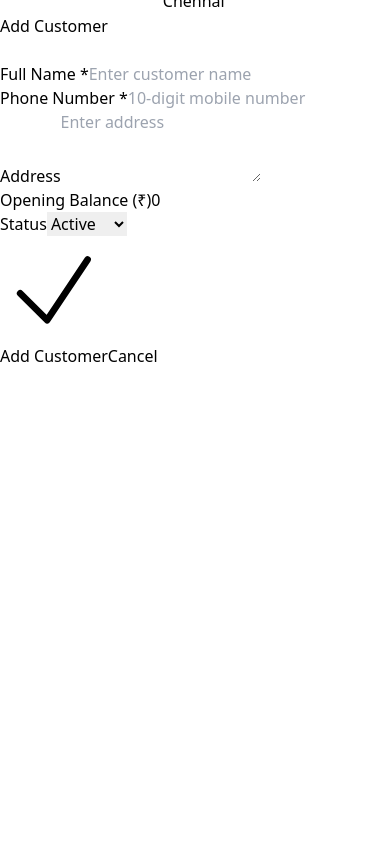
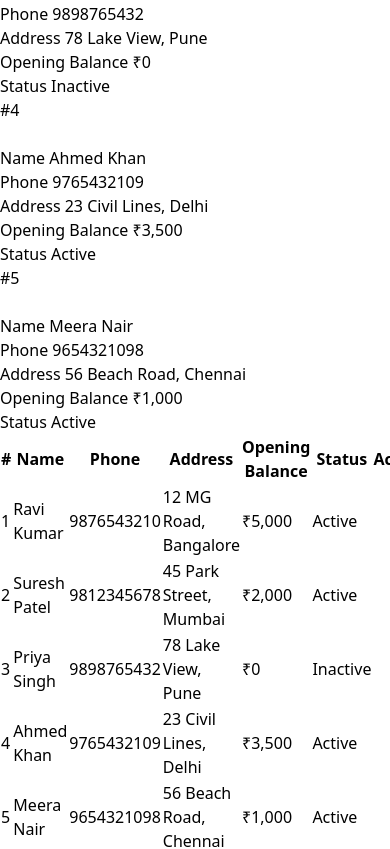
Before and after one commit to manikarajr/chelali, an Angular app: page /customers in a window 390 px wide. Shown: the part 4480-5329 px from the top of the page. Before the commit the page ends 4848 px from the top, so only its background shows below. Built offline with nearby package versions, Linux system fonts and the light colour scheme.

Commit message:
feat: introduce new `slide-panel` component for overlay content and `data-table` component with search, pagination, and responsive views.

```diff
--- a/src/app/shared/components/data-table/data-table.component.html
+++ b/src/app/shared/components/data-table/data-table.component.html
@@ -24,8 +24,87 @@
     </div>
   </div>
 
-  <!-- Table -->
-  <div class="overflow-x-auto">
+  <!-- ===================== MOBILE CARD VIEW (hidden on md+) ===================== -->
+  <div class="md:hidden">
+    @if (paginatedData().length === 0) {
+      <div class="px-4 py-12 text-center text-gray-400">
+        <div class="flex flex-col items-center">
+          <svg xmlns="http://www.w3.org/2000/svg" fill="none" viewBox="0 0 24 24" stroke-width="1.5"
+               stroke="currentColor" class="w-10 h-10 mb-2 text-gray-300">
+            <path stroke-linecap="round" stroke-linejoin="round"
+              d="M20.25 7.5l-.625 10.632a2.25 2.25 0 01-2.247 2.118H6.622a2.25 2.25 0 01-2.247-2.118L3.75 7.5m6 4.125l2.25 2.25m0 0l2.25 2.25M12 13.875l2.25-2.25M12 13.875l-2.25-2.25M3.375 7.5h17.25c.621 0 1.125-.504 1.125-1.125v-1.5c0-.621-.504-1.125-1.125-1.125H3.375c-.621 0-1.125.504-1.125 1.125v1.5c0 .621.504 1.125 1.125 1.125z" />
+          </svg>
+          {{ noDataMessage() }}
+        </div>
+      </div>
+    } @else {
+      <div class="grid grid-cols-1 gap-3 p-3">
+        @for (item of paginatedData(); track item.id; let i = $index) {
+          <div class="bg-white border border-gray-200 rounded-xl shadow-sm p-4 flex flex-col gap-3">
+            <!-- Row index badge -->
+            <div class="flex items-center justify-between">
+              <span class="text-xs text-gray-400 font-medium">#{{ startIndex() + i }}</span>
+
+              <!-- Actions column (rendered at top-right of card) -->
+              @for (col of columns(); track col.key) {
+                @if (col.type === 'actions') {
+                  <div>
+                    @if (actionTemplate()) {
+                      <ng-container [ngTemplateOutlet]="actionTemplate()!" [ngTemplateOutletContext]="{ $implicit: item }"></ng-container>
+                    }
+                  </div>
+                }
+              }
+            </div>
+
+            <!-- Other columns rendered as label / value pairs -->
+            @for (col of columns(); track col.key) {
+              @if (col.type !== 'actions' && col.type !== 'index') {
+                <div class="flex items-start justify-between gap-2 text-sm">
+                  <span class="text-gray-500 font-medium text-xs uppercase tracking-wide shrink-0">{{ col.label }}</span>
+                  <span class="text-gray-800 font-medium text-right">
+                    @switch (col.type) {
+                      @case ('currency') {
+                        {{ item[col.key] | currency:'INR':'symbol':'1.0-0' }}
+                      }
+                      @case ('number') {
+                        {{ item[col.key] | number }}
+                      }
+                      @case ('date') {
+                        {{ item[col.key] | date:'dd MMM yyyy' }}
+                      }
+                      @case ('status') {
+                        @if (statusTemplate()) {
+                          <ng-container [ngTemplateOutlet]="statusTemplate()!" [ngTemplateOutletContext]="{ $implicit: item }"></ng-container>
+                        } @else {
+                          <span class="inline-flex items-center px-2.5 py-0.5 rounded-full text-xs font-medium"
+                                [ngClass]="item[col.key] === 'active' || item[col.key] === 'paid'
+                                  ? 'bg-green-100 text-green-800'
+                                  : 'bg-gray-100 text-gray-600'">
+                            {{ item[col.key] | titlecase }}
+                          </span>
+                        }
+                      }
+                      @default {
+                        @if (customCellTemplate()) {
+                          <ng-container [ngTemplateOutlet]="customCellTemplate()!" [ngTemplateOutletContext]="{ $implicit: item, column: col }"></ng-container>
+                        } @else {
+                          {{ item[col.key] }}
+                        }
+                      }
+                    }
+                  </span>
+                </div>
+              }
+            }
+          </div>
+        }
+      </div>
+    }
+  </div>
+
+  <!-- ===================== DESKTOP TABLE VIEW (hidden below md) ===================== -->
+  <div class="hidden md:block overflow-x-auto">
     <table class="w-full text-sm">
       <thead class="bg-gray-50 text-gray-600 uppercase text-xs tracking-wide">
         <tr>
@@ -34,8 +113,6 @@
               [class]="col.headerClassName || ''"
               [ngClass]="{
                 'px-4 py-3 font-semibold': true,
-                'hidden md:table-cell': col.hiddenMd,
-                'hidden sm:table-cell': col.hiddenSm,
                 'text-left': !col.className?.includes('text-right') && !col.className?.includes('text-center'),
                 'text-right': col.className?.includes('text-right'),
                 'text-center': col.className?.includes('text-center')
@@ -52,11 +129,7 @@
             @for (col of columns(); track col.key) {
               <td
                 [class]="col.className || ''"
-                [ngClass]="{
-                  'px-4 py-3': true,
-                  'hidden md:table-cell': col.hiddenMd,
-                  'hidden sm:table-cell': col.hiddenSm
-                }"
+                [ngClass]="{ 'px-4 py-3': true }"
               >
                 @switch (col.type) {
                   @case ('index') {
--- a/src/app/shared/components/slide-panel/slide-panel.component.html
+++ b/src/app/shared/components/slide-panel/slide-panel.component.html
@@ -8,9 +8,12 @@
 
 <!-- Panel: always in DOM so the slide transition plays -->
 <div
-  class="fixed inset-y-0 right-0 w-full max-w-md bg-white shadow-2xl flex flex-col z-50
-         transform transition-transform duration-300 ease-in-out"
-  [ngClass]="isOpen() ? 'translate-x-0' : 'translate-x-full'"
+  class="fixed inset-y-0 right-0 w-full max-w-md bg-white shadow-2xl flex flex-col z-50 transform"
+  [ngClass]="{
+    'transition-transform duration-300 ease-in-out': isReady(),
+    'translate-x-0': isOpen(),
+    'translate-x-full': !isOpen()
+  }"
 >
   <!-- Header -->
   <div class="flex items-center justify-between px-6 py-4 border-b border-gray-200 shrink-0">
--- a/src/app/shared/components/slide-panel/slide-panel.component.ts
+++ b/src/app/shared/components/slide-panel/slide-panel.component.ts
@@ -1,4 +1,4 @@
-import { Component, input, output } from '@angular/core';
+import { Component, input, output, signal, AfterViewInit } from '@angular/core';
 import { NgClass } from '@angular/common';
 
 @Component({
@@ -7,10 +7,20 @@ import { NgClass } from '@angular/common';
   imports: [NgClass],
   templateUrl: './slide-panel.component.html',
 })
-export class SlidePanelComponent {
+export class SlidePanelComponent implements AfterViewInit {
   isOpen = input<boolean>(false);
   title = input<string>('');
   closed = output<void>();
+
+  /** Prevents CSS transition from firing on initial render (avoids open-then-close flash) */
+  isReady = signal(false);
+
+  ngAfterViewInit(): void {
+    // Small RAF delay ensures the initial translate-x-full is already painted
+    // before we allow the transition class, preventing the panel from briefly
+    // appearing open on page load.
+    requestAnimationFrame(() => this.isReady.set(true));
+  }
 
   close(): void {
     this.closed.emit();
```
